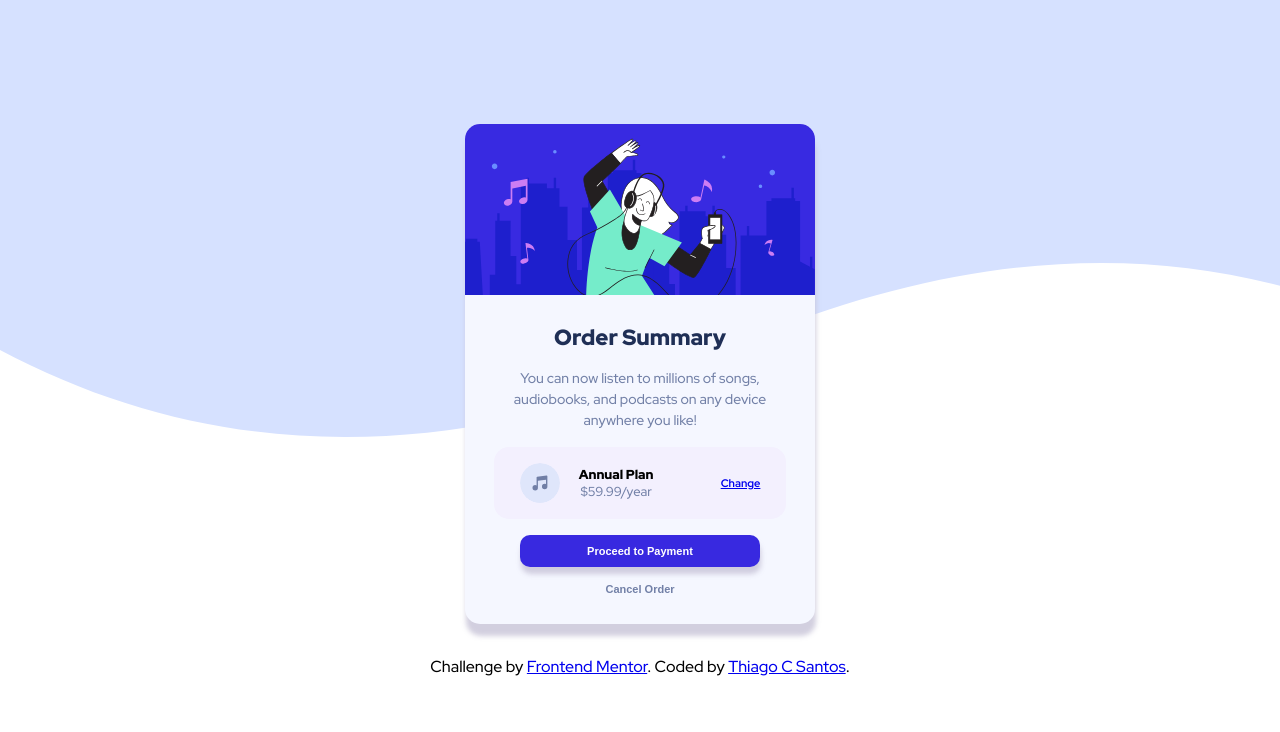
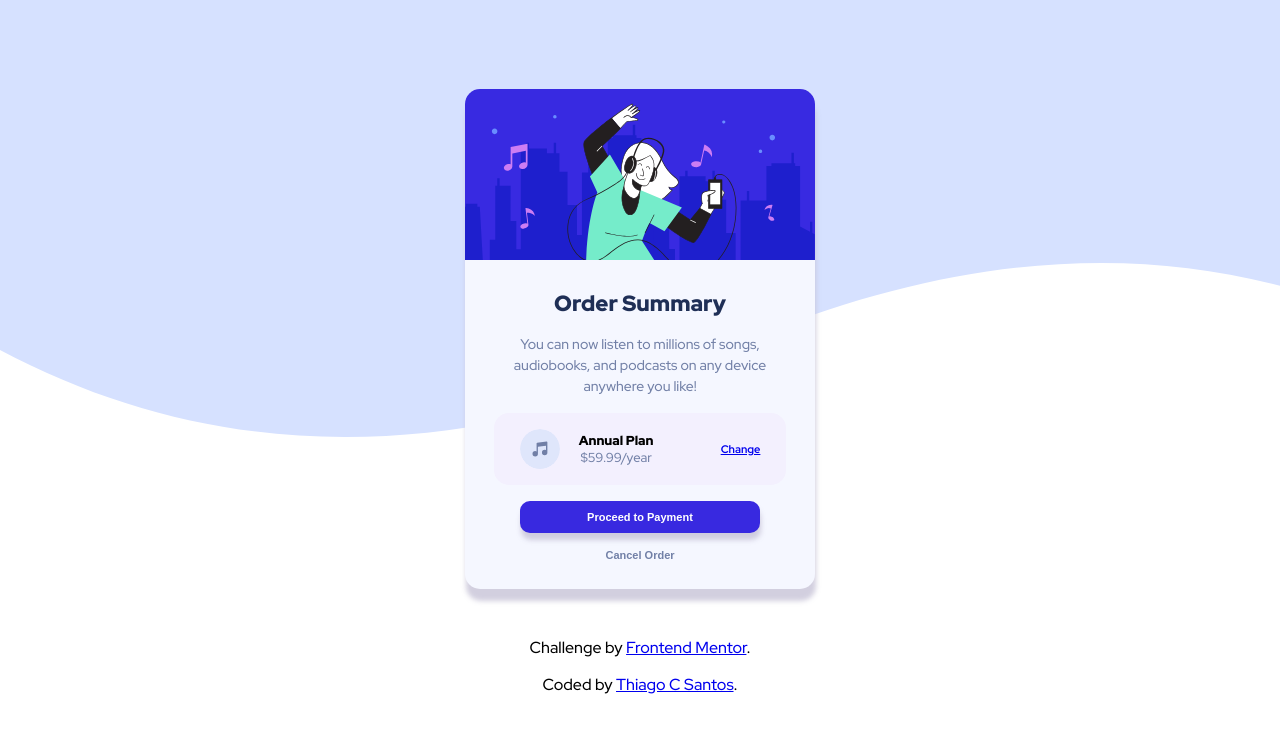
Before and after one commit to thiagocsantosdev/challenge-card-front-end-mentor-1, a plain HTML site: page index.html in a window 1280 px wide. Drawn offline with Linux system fonts and the light colour scheme.

Commit message:
alteracao-footer-centralizar
centralizando o footer

```diff
--- a/index.html
+++ b/index.html
@@ -57,8 +57,13 @@
 
   <footer>
     <div class="attribution">
+    <section>
       Challenge by <a href="https://www.frontendmentor.io?ref=challenge" target="_blank">Frontend Mentor</a>.
+    </section>
+    <section>
       Coded by <a href="#">Thiago C Santos</a>.
+    </section>
+
     </div>
   </footer>
 </body>
--- a/styles.css
+++ b/styles.css
@@ -94,6 +94,14 @@ body{
 
 footer{
     margin-top: 2rem;
+    display: flex;
+    flex-direction: column;
+    align-items: center;
+    justify-content: center;
+    text-align: center;
+}
+footer section{
+    margin: 1rem;
 }
 @media (max-width: 600px){
     body{
```
